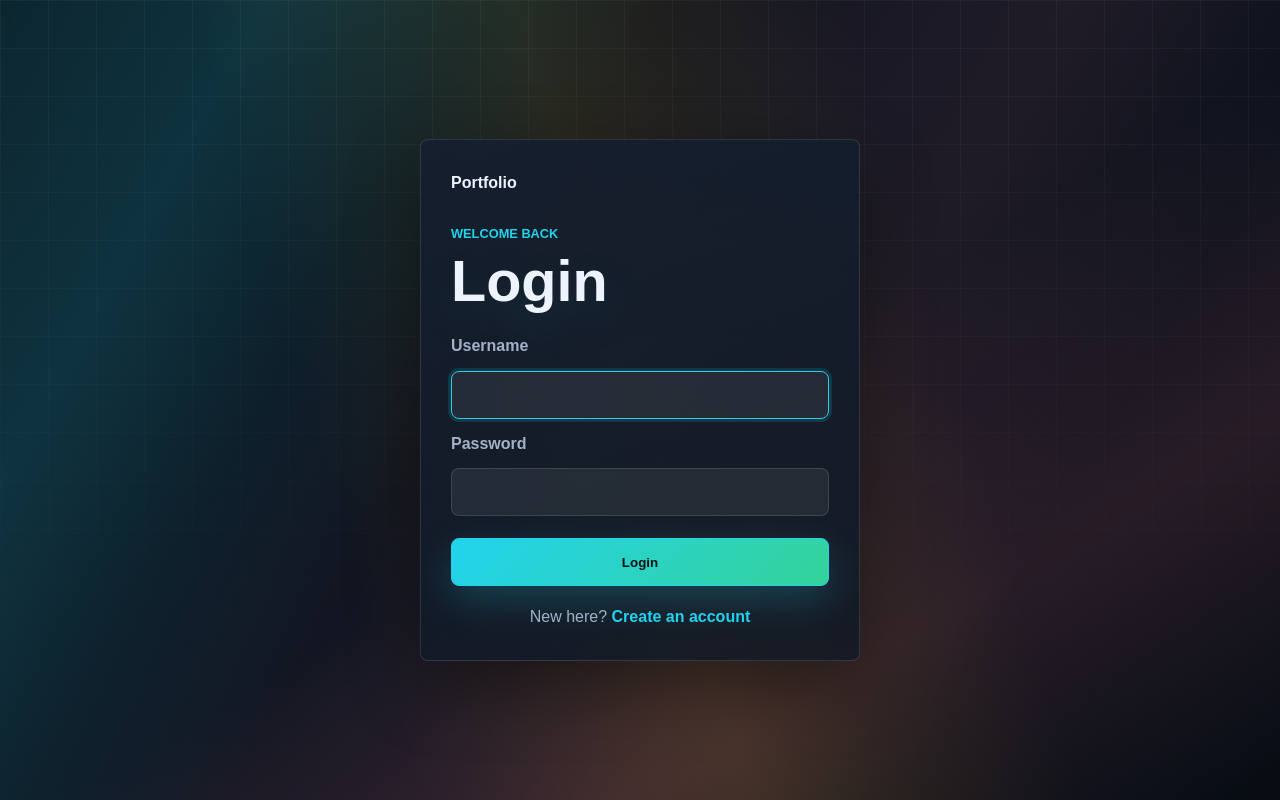
After one commit to 4dhnan-my/python-sample, a Django app: page /login/ in a window 1280 px wide. The commit adds this page. Run offline with Django 5.2, Linux system fonts and the light colour scheme.

Commit message:
Add auth pages and GitHub Pages entry

```diff
--- /dev/null
+++ b/database_setup.sql
@@ -0,0 +1,3 @@
+CREATE DATABASE IF NOT EXISTS portfolio_db
+CHARACTER SET utf8mb4
+COLLATE utf8mb4_unicode_ci;
--- a/portfolio/urls.py
+++ b/portfolio/urls.py
@@ -1,8 +1,21 @@
 from django.urls import path
+from django.contrib.auth import views as auth_views
 
 from . import views
 
 
 urlpatterns = [
     path("", views.home, name="home"),
+    path(
+        "login/",
+        auth_views.LoginView.as_view(template_name="portfolio/login.html"),
+        name="login",
+    ),
+    path(
+        "logout/",
+        auth_views.LogoutView.as_view(),
+        name="logout",
+    ),
+    path("register/", views.register, name="register"),
+    path("signup/", views.register, name="signup"),
 ]
--- a/static/css/style.css
+++ b/static/css/style.css
@@ -518,6 +555,96 @@ h3 {
     text-align: center;
 }
 
+.auth-page {
+    min-height: 100vh;
+}
+
+.auth-shell {
+    display: grid;
+    min-height: 100vh;
+    place-items: center;
+    padding: 32px 18px;
+}
+
+.auth-panel {
+    width: min(100%, 440px);
+    padding: 30px;
+    border: 1px solid var(--line);
+    border-radius: 8px;
+    background: linear-gradient(160deg, rgba(21, 31, 46, 0.94), rgba(16, 24, 36, 0.86));
+    box-shadow: var(--shadow);
+}
+
+.auth-brand {
+    display: inline-flex;
+    margin-bottom: 28px;
+    color: var(--ink);
+    font-weight: 800;
+}
+
+.auth-panel h1 {
+    margin-bottom: 24px;
+    font-size: clamp(2.2rem, 8vw, 3.6rem);
+}
+
+.auth-form {
+    display: grid;
+    gap: 12px;
+}
+
+.auth-form label {
+    color: var(--muted);
+    font-weight: 800;
+}
+
+.auth-form input {
+    width: 100%;
+    min-height: 48px;
+    border: 1px solid var(--line);
+    border-radius: 8px;
+    padding: 0 14px;
+    background: rgba(255, 255, 255, 0.07);
+    color: var(--ink);
+    font: inherit;
+    outline: none;
+}
+
+.auth-form input:focus {
+    border-color: var(--accent);
+    box-shadow: 0 0 0 3px rgba(34, 211, 238, 0.14);
+}
+
+.auth-form .button {
+    width: 100%;
+    margin-top: 10px;
+    cursor: pointer;
+}
+
+.form-errors {
+    border: 1px solid rgba(251, 113, 133, 0.45);
+    border-radius: 8px;
+    padding: 10px 12px;
+    background: rgba(251, 113, 133, 0.1);
+    color: #fecdd3;
+    font-size: 0.92rem;
+}
+
+.form-errors ul {
+    margin: 0;
+    padding-left: 18px;
+}
+
+.auth-switch {
+    margin: 18px 0 0;
+    color: var(--muted);
+    text-align: center;
+}
+
+.auth-switch a {
+    color: var(--accent);
+    font-weight: 800;
+}
+
 .reveal,
 .reveal-item {
     opacity: 0;
--- /dev/null
+++ b/templates/portfolio/login.html
@@ -0,0 +1,38 @@
+{% load static %}
+<!DOCTYPE html>
+<html lang="en">
+<head>
+    <meta charset="UTF-8">
+    <meta name="viewport" content="width=device-width, initial-scale=1.0">
+    <title>Login | Portfolio</title>
+    <link rel="stylesheet" href="{% static 'css/style.css' %}">
+</head>
+<body class="auth-page">
+    <div class="animated-bg" aria-hidden="true"></div>
+    <main class="auth-shell">
+        <section class="auth-panel">
+            <a class="auth-brand" href="{% url 'home' %}">Portfolio</a>
+            <p class="eyebrow">Welcome back</p>
+            <h1>Login</h1>
+            <form class="auth-form" method="post">
+                {% csrf_token %}
+                {% if form.non_field_errors %}
+                    <div class="form-errors">{{ form.non_field_errors }}</div>
+                {% endif %}
+                <label for="{{ form.username.id_for_label }}">Username</label>
+                {{ form.username }}
+                {% if form.username.errors %}
+                    <div class="form-errors">{{ form.username.errors }}</div>
+                {% endif %}
+                <label for="{{ form.password.id_for_label }}">Password</label>
+                {{ form.password }}
+                {% if form.password.errors %}
+                    <div class="form-errors">{{ form.password.errors }}</div>
+                {% endif %}
+                <button class="button primary" type="submit">Login</button>
+            </form>
+            <p class="auth-switch">New here? <a href="{% url 'register' %}">Create an account</a></p>
+        </section>
+    </main>
+</body>
+</html>
```
Also changed, not shown: other parts of static/css/style.css (+40 -3 lines), index.html (added, +199 -0 lines), portfolio/views.py (+18 -1 lines), portfolio_site/settings.py (+27 -2 lines), templates/portfolio/home.html (+21 -1 lines), templates/portfolio/register.html (added, +43 -0 lines), 2 other files.
